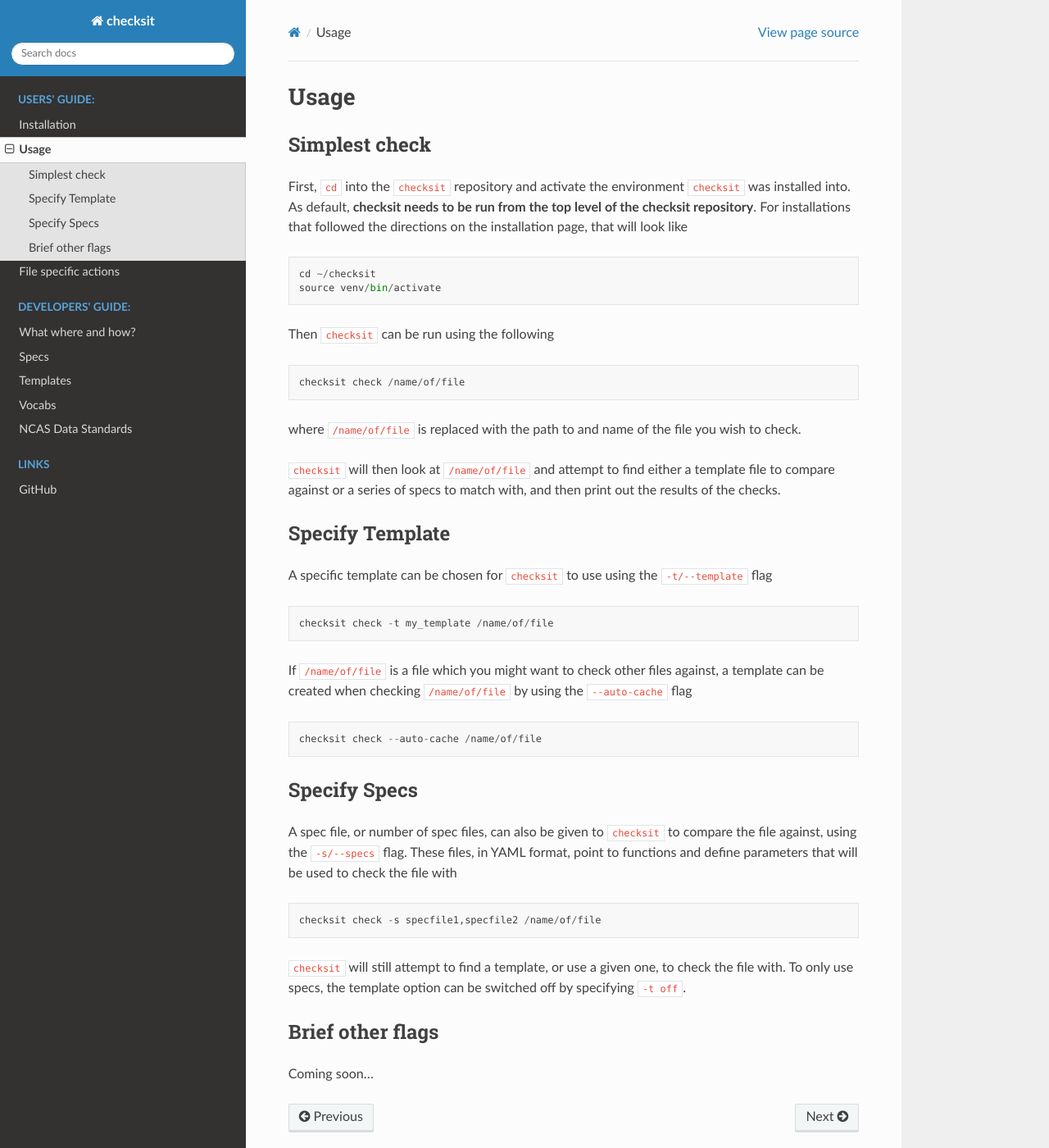
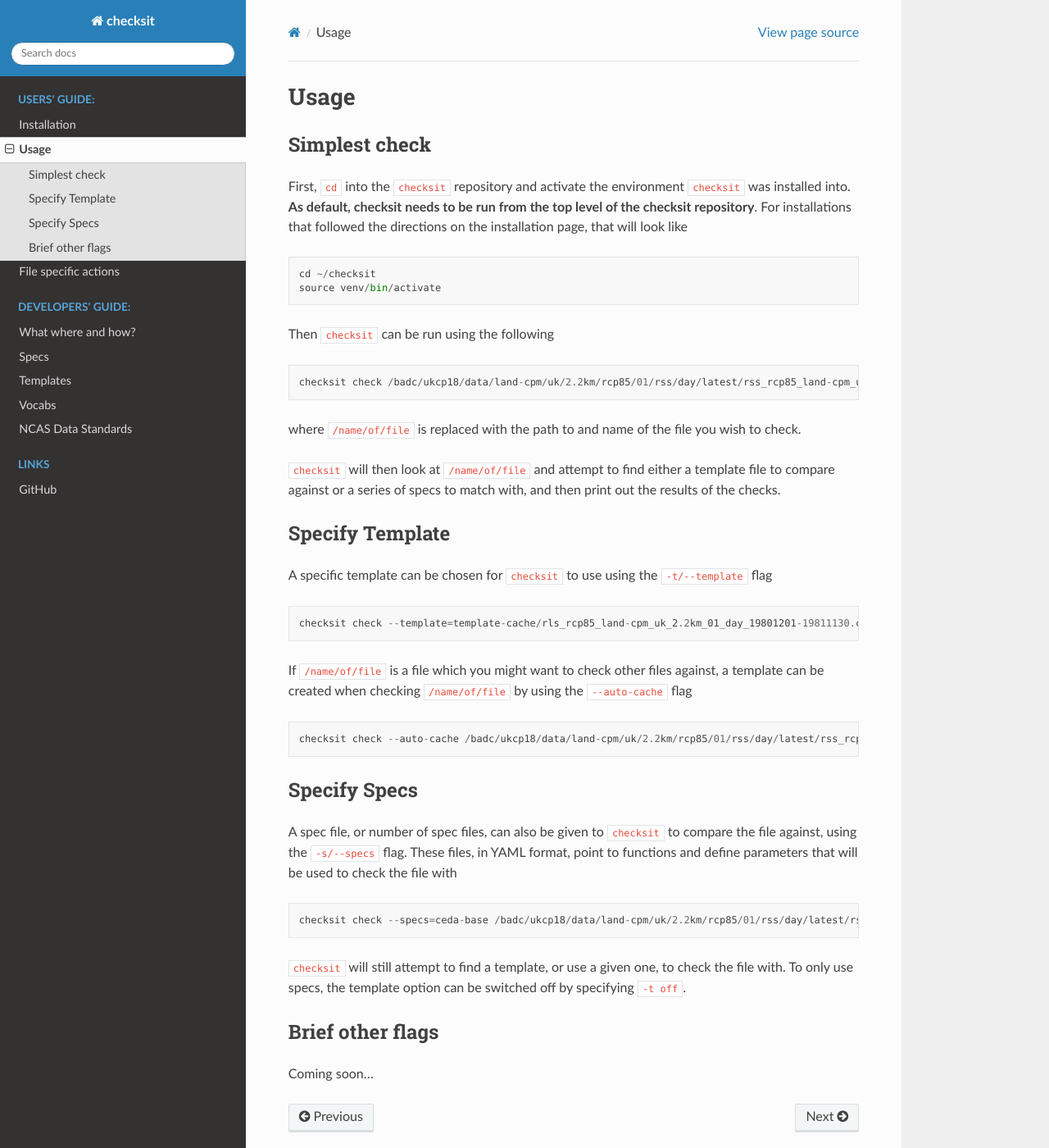
Before and after one commit to cedadev/checksit, a Sphinx documentation site: the page built from docs/source/usage.rst, in a window 1280 px wide and 1400 px high. Shown: the whole window at 82% size. Built offline with Sphinx 7.4.7 and the Read the Docs theme 2.0.0, drawn with Linux system fonts in a browser that asks for light colours.

```diff
--- a/docs/source/dev/where_does_checksit_do_it.rst
+++ b/docs/source/dev/where_does_checksit_do_it.rst
@@ -2,6 +2,11 @@ What where and how?
 ===================
 
 Description on some of the key parts of checksit, how they work, what to add/edit
+
+checksit working directory
+--------------------------
+
+By default, checksit needs to be run from the top level of the checksit repository. This can be changed by editing the ``basedir`` value in ``checksit/etc/checksit.ini`` to the location of the checksit repository before installing checksit.
 
 Readers
 -------
--- a/docs/source/usage.rst
+++ b/docs/source/usage.rst
@@ -4,7 +4,7 @@ Usage
 Simplest check
 --------------
 
-First, ``cd`` into the ``checksit`` repository and activate the environment ``checksit`` was installed into. As default, **checksit needs to be run from the top level of the checksit repository**. For installations that followed the directions on the installation page, that will look like
+First, ``cd`` into the ``checksit`` repository and activate the environment ``checksit`` was installed into. **As default, checksit needs to be run from the top level of the checksit repository**. For installations that followed the directions on the installation page, that will look like
 
 .. code-block::
 
@@ -15,7 +15,7 @@ Then ``checksit`` can be run using the following
 
 .. code-block::
 
-   checksit check /name/of/file
+   checksit check /badc/ukcp18/data/land-cpm/uk/2.2km/rcp85/01/rss/day/latest/rss_rcp85_land-cpm_uk_2.2km_01_day_20671201-20681130.nc
 
 where ``/name/of/file`` is replaced with the path to and name of the file you wish to check.
 
@@ -28,13 +28,13 @@ A specific template can be chosen for ``checksit`` to use using the ``-t/--templ
 
 .. code-block::
 
-   checksit check -t my_template /name/of/file
+   checksit check --template=template-cache/rls_rcp85_land-cpm_uk_2.2km_01_day_19801201-19811130.cdl /badc/ukcp18/data/land-cpm/uk/2.2km/rcp85/01/rss/day/latest/rss_rcp85_land-cpm_uk_2.2km_01_day_20671201-20681130.nc
 
 If ``/name/of/file`` is a file which you might want to check other files against, a template can be created when checking ``/name/of/file`` by using the ``--auto-cache`` flag
 
 .. code-block::
 
-   checksit check --auto-cache /name/of/file
+   checksit check --auto-cache /badc/ukcp18/data/land-cpm/uk/2.2km/rcp85/01/rss/day/latest/rss_rcp85_land-cpm_uk_2.2km_01_day_20671201-20681130.nc
 
 Specify Specs
 -------------
@@ -43,7 +43,7 @@ A spec file, or number of spec files, can also be given to ``checksit`` to compa
 
 .. code-block::
 
-   checksit check -s specfile1,specfile2 /name/of/file
+   checksit check --specs=ceda-base /badc/ukcp18/data/land-cpm/uk/2.2km/rcp85/01/rss/day/latest/rss_rcp85_land-cpm_uk_2.2km_01_day_20671201-20681130.nc
 
 ``checksit`` will still attempt to find a template, or use a given one, to check the file with. To only use specs, the template option can be switched off by specifying ``-t off``.
 
```
